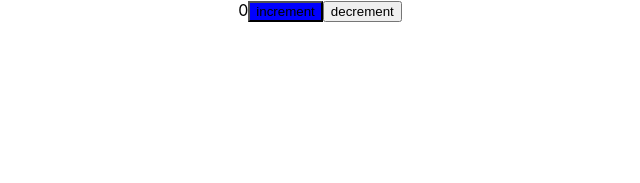
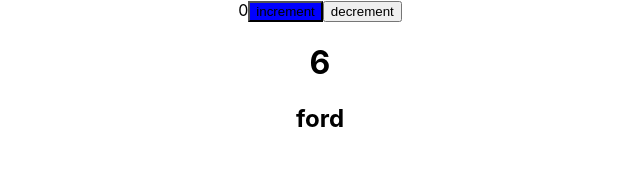
Before and after one commit to priyanka9515/Todolist, a React (Create React App) app: page / in a window 1280 px wide. Shown: the top 183 px of the page, without its empty margins (320-960 px from the left). Built offline with nearby package versions, Linux system fonts and the light colour scheme.

Commit message:
passing props from pop.js to abc.js

```diff
--- a/src/App.js
+++ b/src/App.js
@@ -2,15 +2,26 @@
 import logo from "./logo.svg";
 import "./App.css";
 import List from "./Components/list";
+import Pop from "./Components/pop";
+import { Component } from "react";
 
-function App() {
+class App extends Component {
+  constructor(props) {
+    super(props);
+    this.state = {
+      abc: 5,
+    };
+  }
+  render() {
     return (
       <div className="App">
         {/* <h1>fcxv</h1>
       <h2>bdb</h2> */}
         <List />
+        <Pop />
       </div>
     );
   }
+}
 
 export default App;
--- /dev/null
+++ b/src/Components/abc.js
@@ -0,0 +1,13 @@
+import React, { Component } from "react";
+class bus extends React.Component {
+  render() {
+    return (
+      <div>
+        <h2> {this.props.brand}</h2>
+        <h1>{this.props.number}</h1>
+      </div>
+    );
+  }
+}
+
+export default bus;
--- a/src/Components/list.js
+++ b/src/Components/list.js
@@ -12,6 +12,7 @@
     this.state = {
       count: 0,
       show: true,
+      abc: 5,
     };
   }
 
--- /dev/null
+++ b/src/Components/pop.js
@@ -0,0 +1,17 @@
+import React, { Component } from "react";
+import Car from "./abc";
+class pop extends React.Component {
+  render() {
+    this.state = {
+      value: 6,
+    };
+    return (
+      <div>
+        <Car number={this.state.value} />
+        {/* <h1>Who lives in my garage?</h1> */}
+        <Car brand="ford" />
+      </div>
+    );
+  }
+}
+export default pop;
```
Lines whose indentation alone changed are shown as unchanged.
